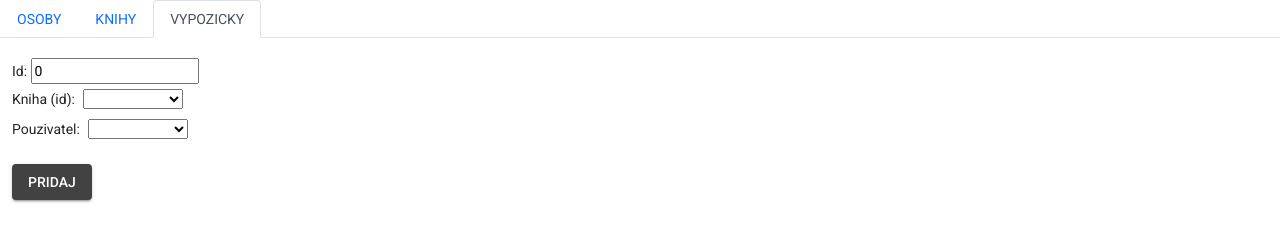
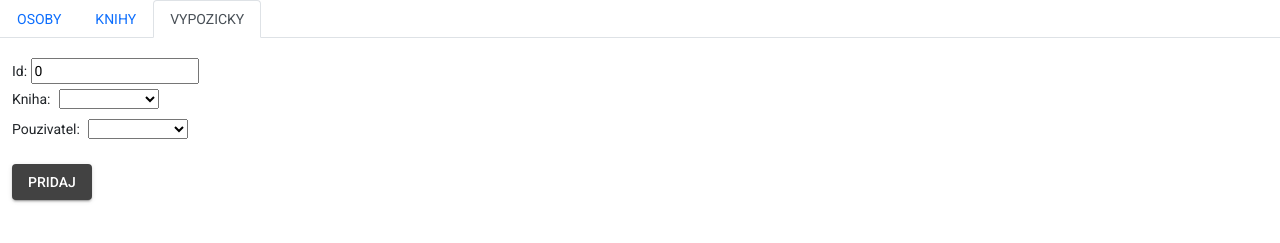
Before and after one commit to Github-Magovia/kniznicaUI, an Angular app: page / in a window 1280 px wide. Both pictures are taken after a click on the tab "VYPOZICKY". Shown: the top 243 px of the page. Built offline with nearby package versions, Linux system fonts and the light colour scheme.

Commit message:
Fix label

```diff
--- a/src/app/app.component.html
+++ b/src/app/app.component.html
@@ -50,7 +50,7 @@
         <div class="container-fluid">
           Id: <input type="number" [(ngModel)]="vypozicka.id" >
           <br>
-          Kniha (id):
+          Kniha:
           <select [(ngModel)]="vypozicka.kniha">
             <option *ngFor="let k of knihy" [ngValue]="k.nazov">{{k.nazov}}</option>
           </select>
```
